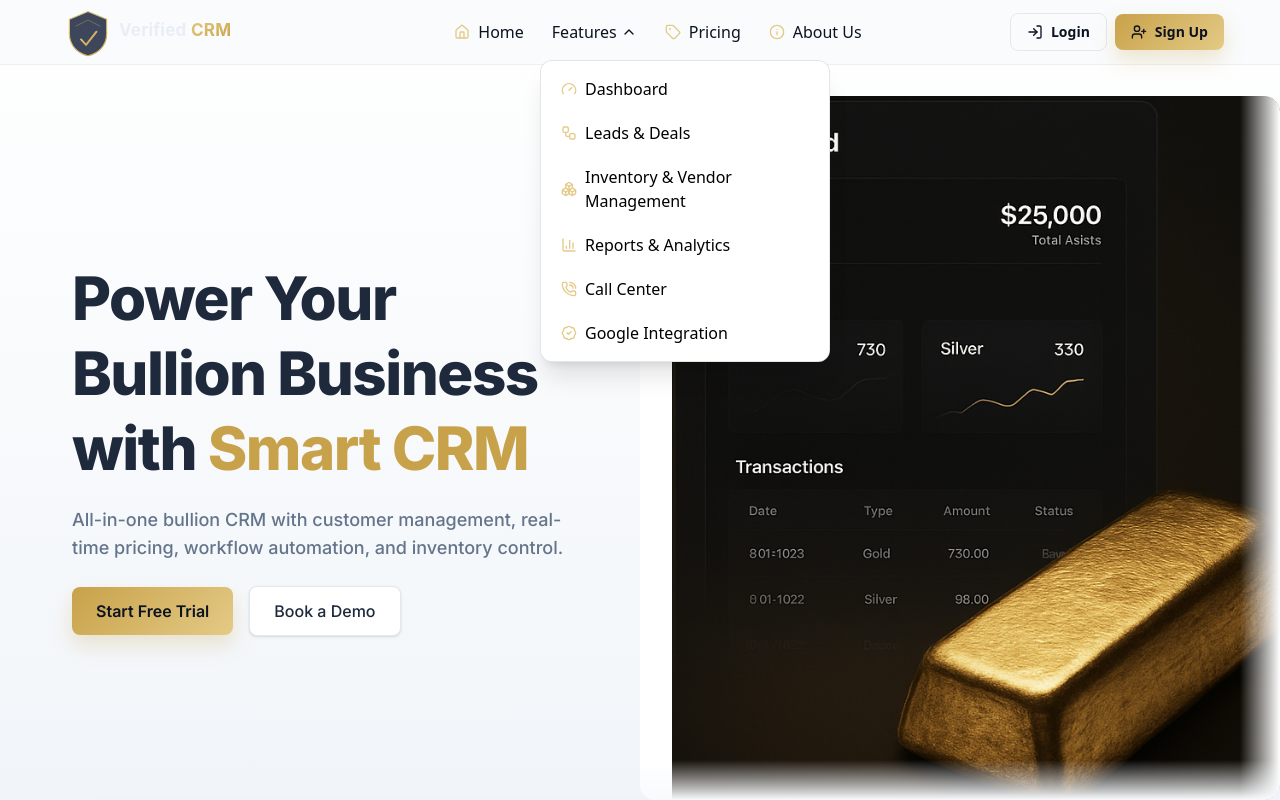
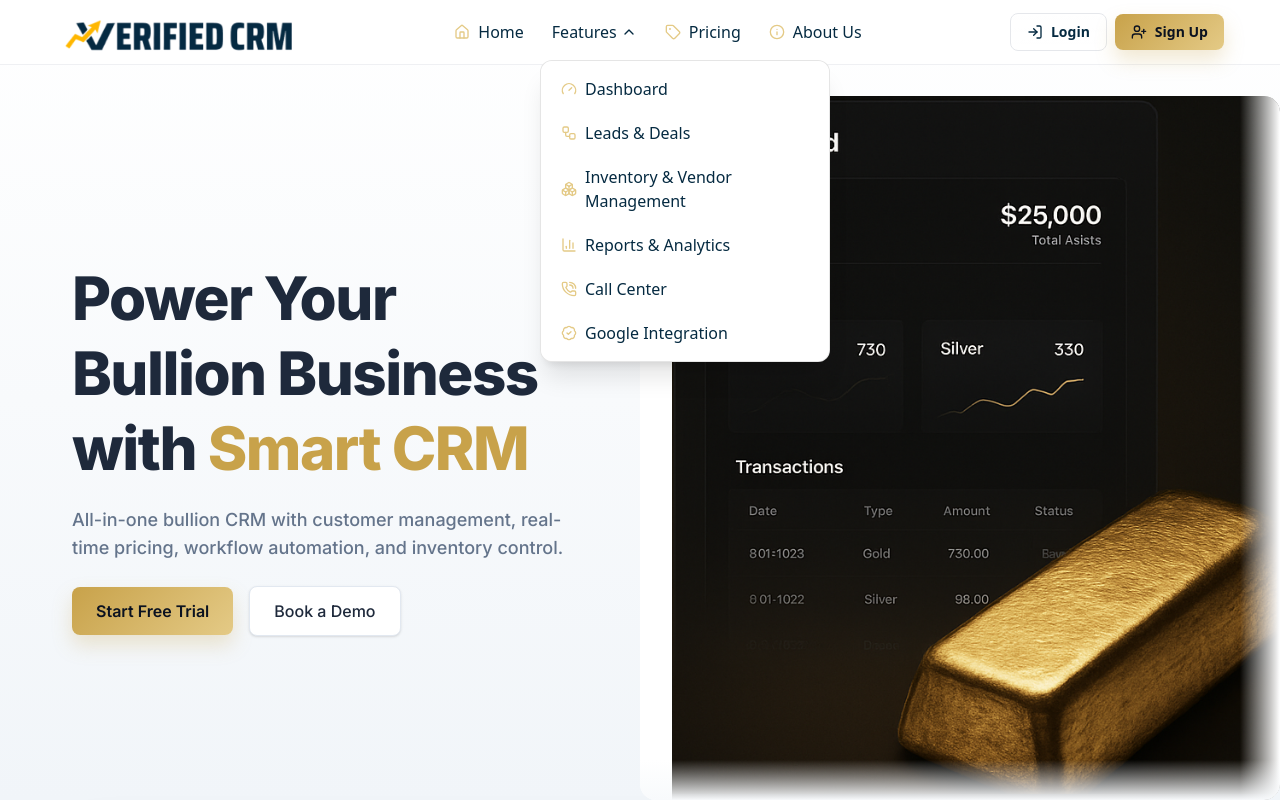
Before and after one commit to vercel-glitch/Verified-CRM, a Next.js app: page / in a window 1280 px wide. Both pictures are taken after a click on the button "Features". Shown: the top 800 px of the page. Built offline with nearby package versions, Linux system fonts and the light colour scheme.

Commit message:
navbar design

```diff
--- a/components/Navbar.jsx
+++ b/components/Navbar.jsx
@@ -70,7 +70,7 @@ const authLinks = [
 
 function MenuItem({ href, label, onClick, icon }) {
   return (
-    <Link href={href} onClick={onClick} className="px-3 py-2 rounded-md hover:bg-black/5 text-black flex items-center gap-2">
+    <Link href={href} onClick={onClick} className="px-3 py-2 rounded-md hover:bg-black/5 hover:!text-white flex items-center gap-2" style={{ color: '#052A41' }}>
       {icon ? <span className="shrink-0">{icon}</span> : null}
       <span>{label}</span>
     </Link>
@@ -91,13 +91,13 @@ function Dropdown({ label, children }) {
   return (
     <DropdownMenu.Root open={open} onOpenChange={setOpen}>
       <DropdownMenu.Trigger asChild>
-        <button className="px-3 py-2 rounded-md hover:bg-muted/50 inline-flex items-center gap-1" aria-expanded={open}>
+        <button className="px-3 py-2 rounded-md hover:bg-muted/50 hover:!text-white inline-flex items-center gap-1" aria-expanded={open} style={{ color: '#052A41' }}>
           {label}
           <ChevronDown className={`h-4 w-4 transition-transform ${open ? "rotate-180" : "rotate-0"}`} />
         </button>
       </DropdownMenu.Trigger>
       <DropdownMenu.Portal>
-        <DropdownMenu.Content sideOffset={8} align="start" className="z-50 border border-black/10 rounded-xl p-0 bg-white text-black shadow-xl">
+        <DropdownMenu.Content sideOffset={8} align="start" className="z-50 border border-black/10 rounded-xl p-0 bg-white shadow-xl" style={{ color: '#052A41' }}>
           <AnimatePresence>
             {open ? (
               <motion.div
@@ -158,13 +158,12 @@ function getIcon(label) {
 export default function Navbar() {
   const [mobileOpen, setMobileOpen] = useState(false);
   return (
-    <div className="fixed inset-x-0 top-0 z-50 bg-background/95 backdrop-blur supports-[backdrop-filter]:bg-background/80 border-b border-border/60">
+    <div className="fixed inset-x-0 top-0 z-50 bg-white/95 backdrop-blur supports-[backdrop-filter]:bg-white/80 border-b border-border/60">
       <div className="container-max flex items-center justify-between h-16">
         <div className="flex items-center gap-2">
           <Link href="/" className="inline-flex items-center gap-2">
             {/* <Image src="/verifiedcrm-mark.svg" alt="Verified CRM" width={36} height={36} priority /> */}
-            <Image src="/verifiedcrm-logo-light.svg" alt="Verified CRM filtered-gold" width={250} height={44} priority className="relative top-[2px] border " />
-            <span className="sr-only text-white">Verified CRM</span>
+            <Image src="/verifiedcrm.png" alt="Verified CRM filtered-gold" width={250} height={44} priority className="relative top-[2px] border " />
           </Link>
         </div>
         <nav className="hidden md:flex items-center gap-1">
@@ -176,7 +175,7 @@ export default function Navbar() {
                 ))}
               </Dropdown>
             ) : (
-              <Link key={item.label} href={item.href} className="px-3 py-2 rounded-md hover:bg-muted/50 inline-flex items-center gap-2">
+              <Link key={item.label} href={item.href} className="px-3 py-2 rounded-md hover:bg-muted/50 hover:!text-white inline-flex items-center gap-2" style={{ color: '#052A41' }}>
                 {item.label === "Home" ? <HomeIcon className="h-4 w-4 text-gold-300" /> : null}
                 {item.label === "Pricing" ? <Tag className="h-4 w-4 text-gold-300" /> : null}
                 {item.label === "About Us" ? <Info className="h-4 w-4 text-gold-300" /> : null}
@@ -187,7 +186,7 @@ export default function Navbar() {
         </nav>
         <div className="hidden md:flex items-center gap-2">
           {authLinks.map((a) => (
-            <Link key={a.label} href={a.href} className={`btn-base ${a.variant === 'primary' ? 'btn-primary' : 'btn-outline'} px-4 py-2 text-sm inline-flex items-center gap-2`}>
+            <Link key={a.label} href={a.href} className={`btn-base ${a.variant === 'primary' ? 'btn-primary' : 'btn-outline'} px-4 py-2 text-sm inline-flex items-center gap-2`} style={a.label === "Login" ? { color: '#052A41' } : {}}>
               {a.label === "Login" ? <LogIn className="h-4 w-4" /> : <UserPlus className="h-4 w-4" />}
               {a.label}
             </Link>
@@ -195,7 +194,7 @@ export default function Navbar() {
         </div>
         <Dialog.Root open={mobileOpen} onOpenChange={setMobileOpen}>
           <Dialog.Trigger asChild>
-            <button className="md:hidden px-3 py-2 rounded-md hover:bg-muted/50 inline-flex items-center gap-2">
+            <button className="md:hidden px-3 py-2 rounded-md hover:bg-muted/50 inline-flex items-center gap-2" style={{ color: '#052A41' }}>
               <MenuIcon className="h-5 w-5" />
               Menu
             </button>
@@ -219,15 +218,15 @@ export default function Navbar() {
                       animate={{ x: 0 }}
                       exit={{ x: 320 }}
                       transition={{ duration: 0.2, ease: "easeOut" }}
-                      className="fixed right-0 top-0 h-full w-80 glass border-l border-border/60 p-4 overflow-y-auto"
+                      className="fixed right-0 top-0 h-full w-80 bg-white z-50 border-l border-border/60 p-4 overflow-y-auto"
                     >
-                                {/* logo */}
+                      {/* logo */}
                       <div className="flex items-center justify-between">
                         <div className="flex items-center gap-2">
-                          <Image src="/verifiedcrm-mark.svg" alt="Verified CRM" width={32} height={32} />
-                          <Image src="/verifiedcrm-wordmark.svg" alt="Verified CRM" width={160} height={40} className="relative top-[2px]" />
+                          <Image src="/verifiedcrm.png" alt="Verified CRM filtered-gold" width={200} height={44} priority className="relative top-[2px] border " />
+
                         </div>
-                        <button onClick={() => setMobileOpen(false)} className="px-2 py-1 hover:bg-muted/50 rounded-md">
+                        <button onClick={() => setMobileOpen(false)} className="px-2 py-1 hover:bg-muted/50 rounded-md" style={{ color: '#052A41' }}>
                           <X className="h-5 w-5" />
                         </button>
                       </div>
@@ -235,7 +234,7 @@ export default function Navbar() {
                         {navbarConfig.map((item) => (
                           item.items ? (
                             <details key={item.label} className="group">
-                              <summary className="px-3 py-2 rounded-md hover:bg-muted/50 cursor-pointer inline-flex items-center gap-2">
+                              <summary className="px-3 py-2 rounded-md hover:bg-muted/50 hover:!text-white cursor-pointer inline-flex items-center gap-2" style={{ color: '#052A41' }}>
                                 {item.label}
                               </summary>
                               <div className="pl-3 py-1 grid">
@@ -245,7 +244,7 @@ export default function Navbar() {
                               </div>
                             </details>
                           ) : (
-                            <Link key={item.label} href={item.href} className="px-3 py-2 rounded-md hover:bg-muted/50 inline-flex items-center gap-2" onClick={() => setMobileOpen(false)}>
+                            <Link key={item.label} href={item.href} className="px-3 py-2 rounded-md hover:bg-muted/50 hover:!text-white inline-flex items-center gap-2" onClick={() => setMobileOpen(false)} style={{ color: '#052A41' }}>
                               {item.label === "Home" ? <HomeIcon className="h-4 w-4 text-gold-300" /> : null}
                               {item.label === "Pricing" ? <Tag className="h-4 w-4 text-gold-300" /> : null}
                               {item.label === "About Us" ? <Info className="h-4 w-4 text-gold-300" /> : null}
@@ -255,7 +254,7 @@ export default function Navbar() {
                         ))}
                         <div className="grid grid-cols-2 gap-2 pt-2">
                           {authLinks.map((a) => (
-                            <Link key={a.label} href={a.href} className={`btn-base ${a.variant === 'primary' ? 'btn-primary' : 'btn-outline'} px-4 py-2 text-sm text-center inline-flex items-center justify-center gap-2`} onClick={() => setMobileOpen(false)}>
+                            <Link key={a.label} href={a.href} className={`btn-base ${a.variant === 'primary' ? 'btn-primary' : 'btn-outline'} px-4 py-2 text-sm text-center inline-flex items-center justify-center gap-2`} onClick={() => setMobileOpen(false)} style={a.label === "Login" ? { color: '#052A41' } : {}}>
                               {a.label === "Login" ? <LogIn className="h-4 w-4" /> : <UserPlus className="h-4 w-4" />}
                               {a.label}
                             </Link>
```
Also changed, not shown: public/logocrm.png (added), public/verifiedcrm.png (added).
